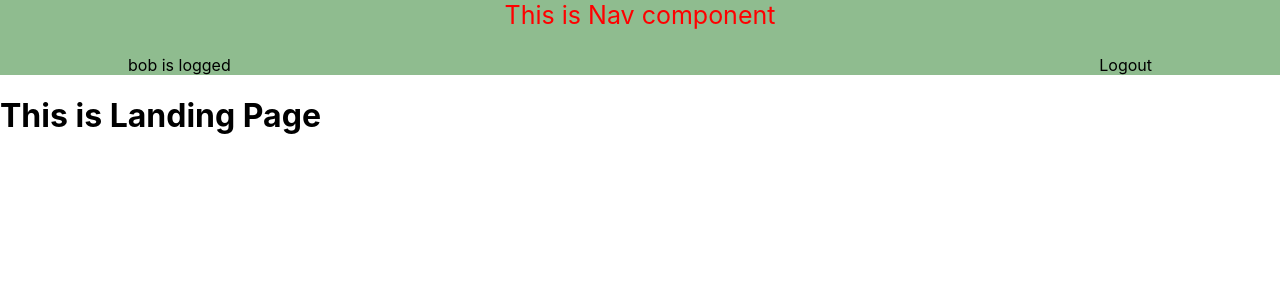
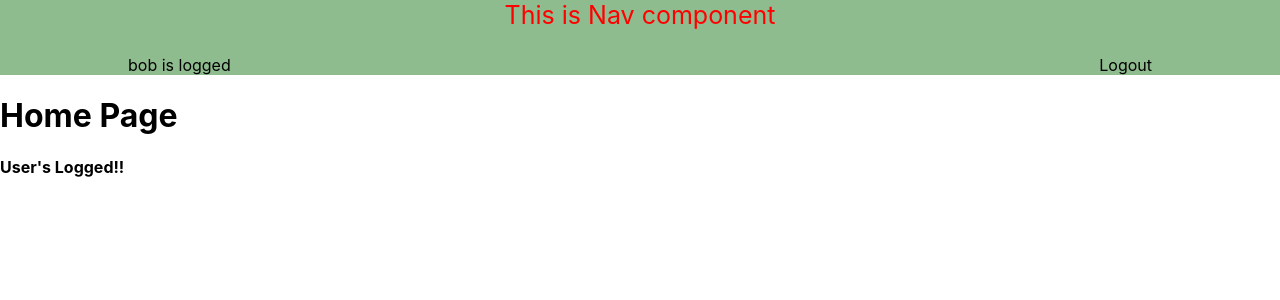
Before and after one commit to tonykieling/user_project-frontend, a React (Create React App) app: page / in a window 1280 px wide. Shown: the top 300 px of the page. Built offline with nearby package versions, Linux system fonts and the light colour scheme.

Commit message:
fixing small bugs related to login

```diff
--- a/src/App.js
+++ b/src/App.js
@@ -13,9 +13,9 @@ export default class App extends Component {
   constructor(props) {
     super(props);
     this.state = {
-      userLogged: false,
+      userLogged: true,
       email: "bob",
-      password: "bob"
+      password: ""
     };
   }
 
@@ -33,7 +33,7 @@ export default class App extends Component {
       return (
         <div>
           <Nav email={this.state.email} />
-          {this.state.userLogged?
+          {(this.state.userLogged) ?
             (<Home />) :
             (<Landing />)
             // (<Login checkPasswd={this.checkPasswd}/>)
--- a/src/components/Home.js
+++ b/src/components/Home.js
@@ -1,12 +1,12 @@
 import React, { Component } from 'react';
-import Nav from './Nav.js';
+// import Nav from './Nav.js';
 
 export class Home extends Component {
   render() {
     return (
       <div>
-        <Nav />
-        <h2>User's Logged!!</h2>
+        <h1> Home Page</h1>
+        <h4>User's Logged!!</h4>
       </div>
     )
   }
--- a/src/components/Nav.js
+++ b/src/components/Nav.js
@@ -7,6 +7,15 @@ export default class Nav extends Component {
       <div style={{display: "flex", justifyContent: "space-between"}}>
         <span style={{marginLeft: "10%"}}>{this.props.email} is logged</span>
         <span style={{marginRight: "10%"}}>Logout</span>
+      </div>
+    )
+  }
+
+  notLoggedHeader = () => {
+    return (
+      <div style={{display: "flex", justifyContent: "space-between"}}>
+        <span style={{marginLeft: "10%"}}>Login</span>
+        <span style={{marginRight: "10%"}}>Register</span>
       </div>
     )
   }
@@ -21,7 +30,7 @@ export default class Nav extends Component {
         </p>
         {this.props.email ?
           (this.loggedHeader()) :
-          (<h4>Login</h4>)
+          (this.notLoggedHeader())
         }
       </div>
     )
```
